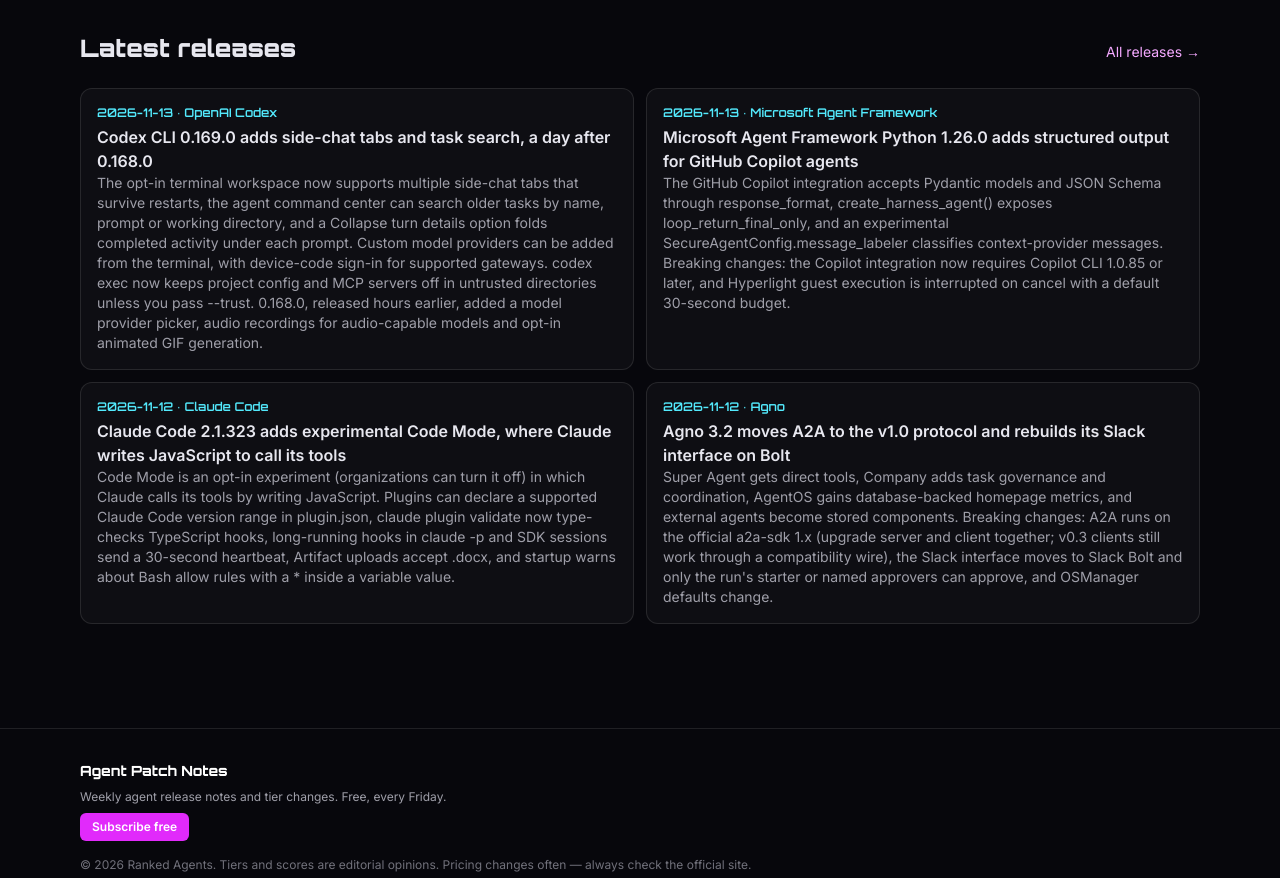
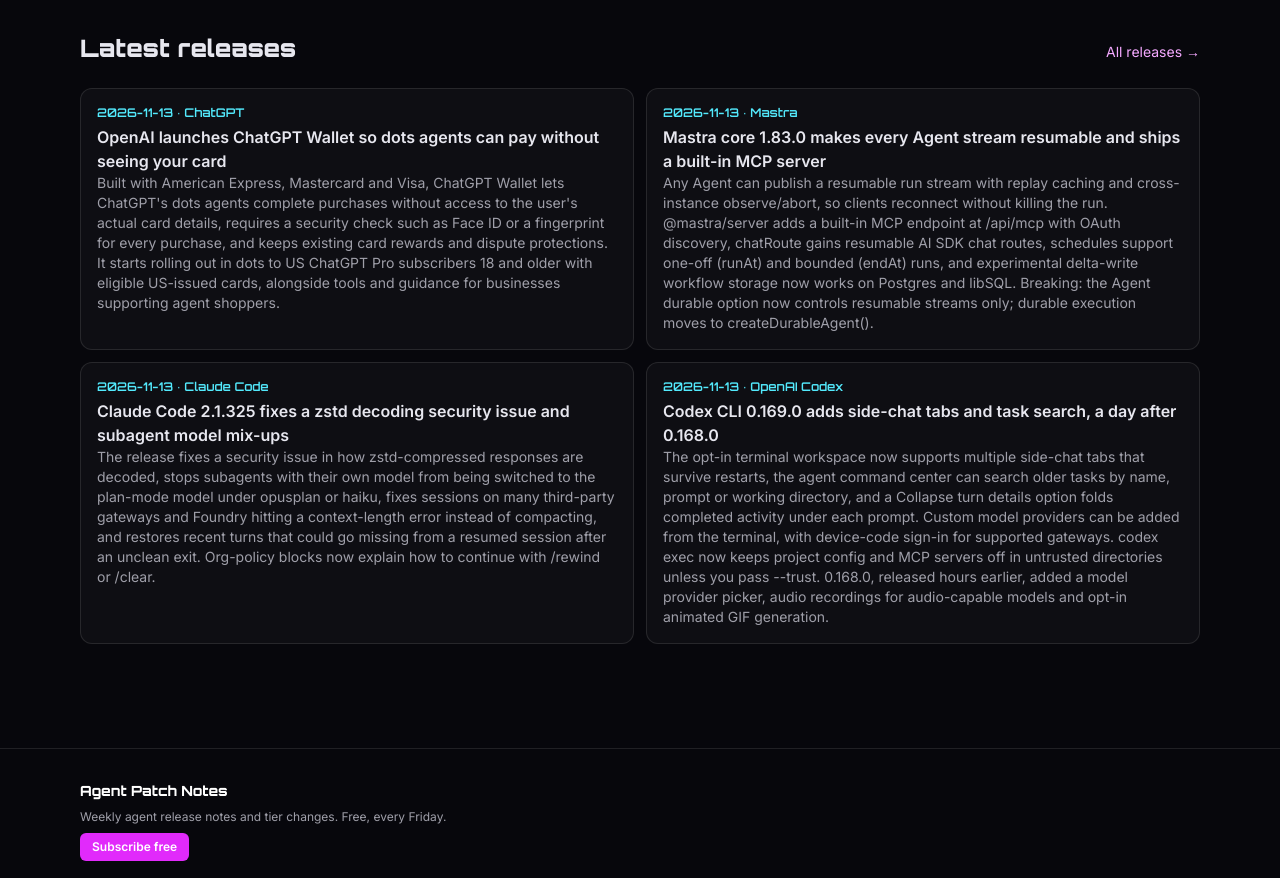
Before and after one commit to Bombtek/ranked-agents, a Next.js app: page / in a window 1280 px wide. Shown: the part 2300-3178 px from the top of the page. Built offline with nearby package versions, Linux system fonts and the light colour scheme; no server answers.

Commit message:
Daily update 2026-11-14: add ChatGPT Wallet, Mastra core 1.83.0, Claude Code 2.1.325

```diff
--- a/data/releases.ts
+++ b/data/releases.ts
@@ -1,6 +1,9 @@
 export interface Release { title: string; product: string; date: string; summary: string; source: string; toolSlug?: string }
 // Newest first. Dates are ISO (YYYY-MM-DD).
 export const releases: Release[] = [
+  { title: "OpenAI launches ChatGPT Wallet so dots agents can pay without seeing your card", product: "ChatGPT", date: "2026-11-13", summary: "Built with American Express, Mastercard and Visa, ChatGPT Wallet lets ChatGPT's dots agents complete purchases without access to the user's actual card details, requires a security check such as Face ID or a fingerprint for every purchase, and keeps existing card rewards and dispute protections. It starts rolling out in dots to US ChatGPT Pro subscribers 18 and older with eligible US-issued cards, alongside tools and guidance for businesses supporting agent shoppers.", source: "https://openai.com/index/introducing-chatgpt-wallet/" },
+  { title: "Mastra core 1.83.0 makes every Agent stream resumable and ships a built-in MCP server", product: "Mastra", date: "2026-11-13", summary: "Any Agent can publish a resumable run stream with replay caching and cross-instance observe/abort, so clients reconnect without killing the run. @mastra/server adds a built-in MCP endpoint at /api/mcp with OAuth discovery, chatRoute gains resumable AI SDK chat routes, schedules support one-off (runAt) and bounded (endAt) runs, and experimental delta-write workflow storage now works on Postgres and libSQL. Breaking: the Agent durable option now controls resumable streams only; durable execution moves to createDurableAgent().", source: "https://github.com/mastra-ai/mastra/releases/tag/%40mastra/core%401.83.0", toolSlug: "mastra" },
+  { title: "Claude Code 2.1.325 fixes a zstd decoding security issue and subagent model mix-ups", product: "Claude Code", date: "2026-11-13", summary: "The release fixes a security issue in how zstd-compressed responses are decoded, stops subagents with their own model from being switched to the plan-mode model under opusplan or haiku, fixes sessions on many third-party gateways and Foundry hitting a context-length error instead of compacting, and restores recent turns that could go missing from a resumed session after an unclean exit. Org-policy blocks now explain how to continue with /rewind or /clear.", source: "https://github.com/anthropics/claude-code/releases/tag/v2.1.325", toolSlug: "claude-code" },
   { title: "Codex CLI 0.169.0 adds side-chat tabs and task search, a day after 0.168.0", product: "OpenAI Codex", date: "2026-11-13", summary: "The opt-in terminal workspace now supports multiple side-chat tabs that survive restarts, the agent command center can search older tasks by name, prompt or working directory, and a Collapse turn details option folds completed activity under each prompt. Custom model providers can be added from the terminal, with device-code sign-in for supported gateways. codex exec now keeps project config and MCP servers off in untrusted directories unless you pass --trust. 0.168.0, released hours earlier, added a model provider picker, audio recordings for audio-capable models and opt-in animated GIF generation.", source: "https://github.com/openai/codex/releases/tag/rust-v0.169.0", toolSlug: "openai-codex" },
   { title: "Microsoft Agent Framework Python 1.26.0 adds structured output for GitHub Copilot agents", product: "Microsoft Agent Framework", date: "2026-11-13", summary: "The GitHub Copilot integration accepts Pydantic models and JSON Schema through response_format, create_harness_agent() exposes loop_return_final_only, and an experimental SecureAgentConfig.message_labeler classifies context-provider messages. Breaking changes: the Copilot integration now requires Copilot CLI 1.0.85 or later, and Hyperlight guest execution is interrupted on cancel with a default 30-second budget.", source: "https://github.com/microsoft/agent-framework/releases/tag/python-1.26.0", toolSlug: "microsoft-agent-framework" },
   { title: "Claude Code 2.1.323 adds experimental Code Mode, where Claude writes JavaScript to call its tools", product: "Claude Code", date: "2026-11-12", summary: "Code Mode is an opt-in experiment (organizations can turn it off) in which Claude calls its tools by writing JavaScript. Plugins can declare a supported Claude Code version range in plugin.json, claude plugin validate now type-checks TypeScript hooks, long-running hooks in claude -p and SDK sessions send a 30-second heartbeat, Artifact uploads accept .docx, and startup warns about Bash allow rules with a * inside a variable value.", source: "https://github.com/anthropics/claude-code/releases/tag/v2.1.323", toolSlug: "claude-code" },
```
